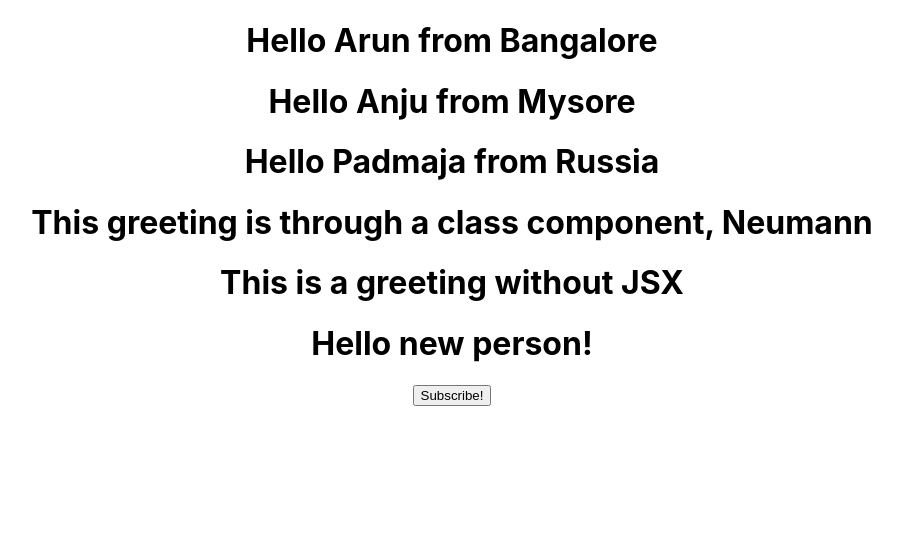
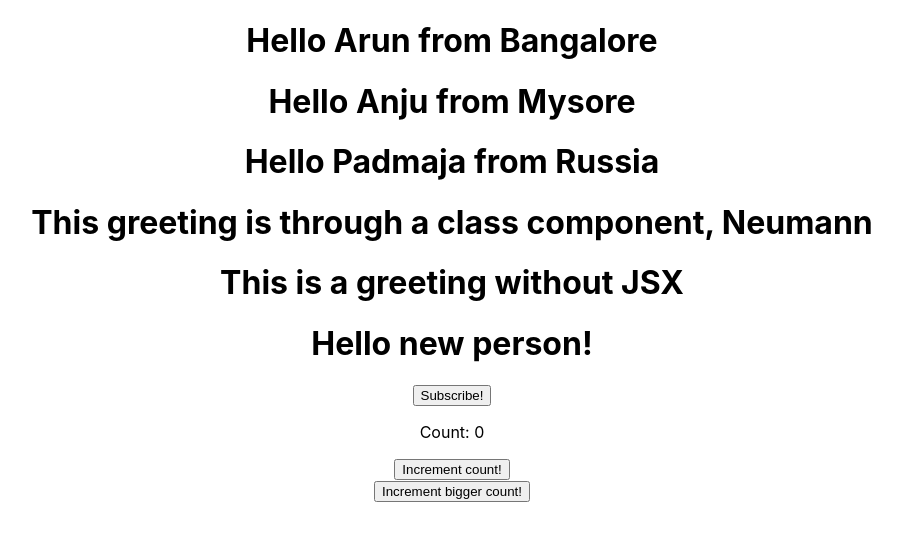
Before and after one commit to ShekarArun/hello-world-react, a React (Create React App) app: page / in a window 1280 px wide. Shown: the top 540 px of the page, without its empty margins (188-1090 px from the left). Built offline with nearby package versions, Linux system fonts and the light colour scheme.

Commit message:
feat: Add event handler

```diff
--- a/src/App.js
+++ b/src/App.js
@@ -3,6 +3,7 @@ import Greet from './components/Greet'
 import Welcome from './components/Welcome'
 import GreetWithoutJSX from './components/GreetWithoutJSX'
 import StateHandlingMessage from './components/StateHandlingMessage'
+import Counter from './components/Counter'
 
 function App () {
   return (
@@ -13,6 +14,7 @@ function App () {
       <Welcome name='Neumann' />
       <GreetWithoutJSX />
       <StateHandlingMessage />
+      <Counter />
     </div>
   )
 }
--- /dev/null
+++ b/src/components/Counter.js
@@ -0,0 +1,34 @@
+import React, { Component } from 'react'
+
+class Counter extends Component {
+  constructor (props) {
+    super(props)
+
+    this.state = {
+      count: 0
+    }
+  }
+
+  incrementCount () {
+    this.setState({ count: this.state.count + 1 }, () => { console.log('Callback triggered after setState') })
+  }
+
+  incrementCountWithFunction () {
+    this.setState((prevState, props) => {
+      console.log('Previous state:', prevState)
+      return { count: prevState.count + 1 }
+    })
+  }
+
+  render () {
+    return (
+      <div>
+        <p>Count: {this.state.count}</p>
+        <button onClick={() => this.incrementCount()}>Increment count!</button><br />
+        <button onClick={() => this.incrementCountWithFunction()}>Increment bigger count!</button>
+      </div>
+    )
+  }
+}
+
+export default Counter
```
